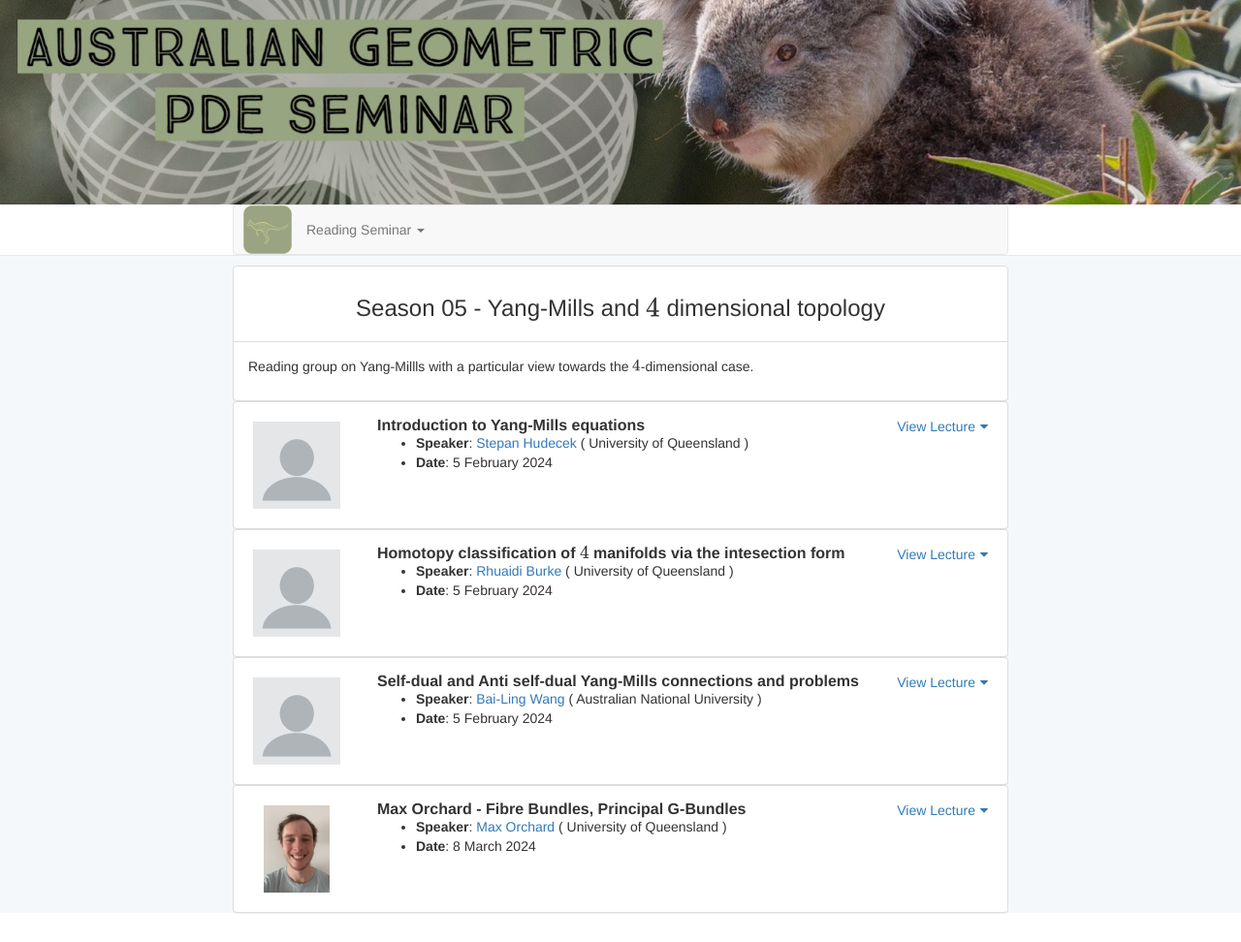
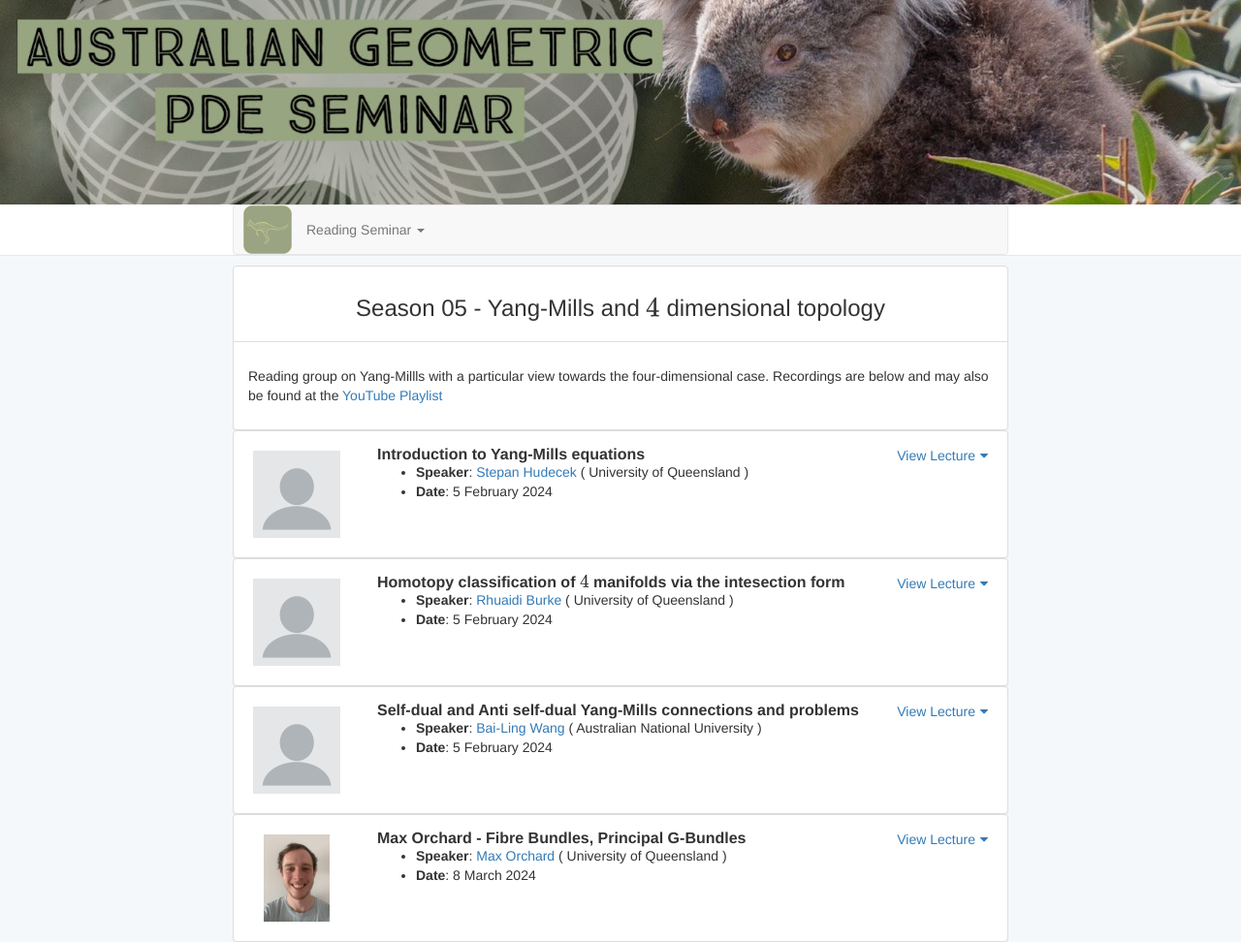
Before and after one commit to oz-geom-pde/oz-geom-pde.github.io, a Jekyll site: the page built from season05/index.html, in a window 1280 px wide. Shown: the whole page at 97% size. Built offline with Jekyll 4.4.1, drawn with Linux system fonts in a browser that asks for light colours; before the commit the page ends 942 px from its top, so only the background shows below that.

Commit message:
Added YouTube playlist link to season 5 and updated template to process markdown from description in YAML frontmatter.

```diff
--- a/_includes/geompde/season.html
+++ b/_includes/geompde/season.html
@@ -5,7 +5,7 @@
   <div class="panel-body">
     <div class="row">
       <div class="col-md-12">
-	<p>{{ page.description }}</p>
+	<p>{{ page.description || markdownify }}</p>
       </div>
     </div>
   </div>
--- a/season05/index.html
+++ b/season05/index.html
@@ -2,7 +2,7 @@
 layout: default
 category: geom-pde-reading-seminar-season05
 title: Season 05 - Yang-Mills and \(4\) dimensional topology
-description: Reading group on Yang-Millls with a particular view towards the \(4\)-dimensional case.
+description: Reading group on Yang-Millls with a particular view towards the four-dimensional case. Recordings are below and may also be found at the [YouTube Playlist](https://www.youtube.com/playlist?list=PL0w8zw2Rdtc0LSFZFqNkbWKkngxzSlSQi)
 ---
 
 {% include geompde/season.html %}
```
